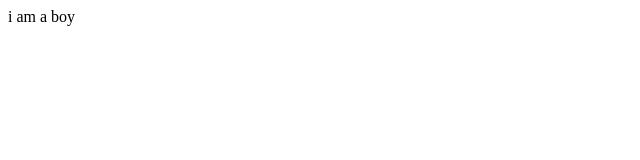
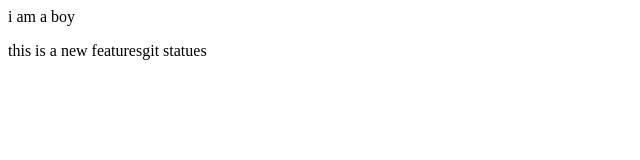
Before and after one commit to partha29-hub/localrepo, a plain HTML site: page index.html in a window 1280 px wide. Shown: the whole page, without its empty margins (0-640 px from the left). Drawn offline with Linux system fonts and the light colour scheme.

Commit message:
add new features

```diff
--- a/index.html
+++ b/index.html
@@ -1 +1,2 @@
 <p>i am a boy</p>
+<p>this is a new featuresgit statues</p>
```
